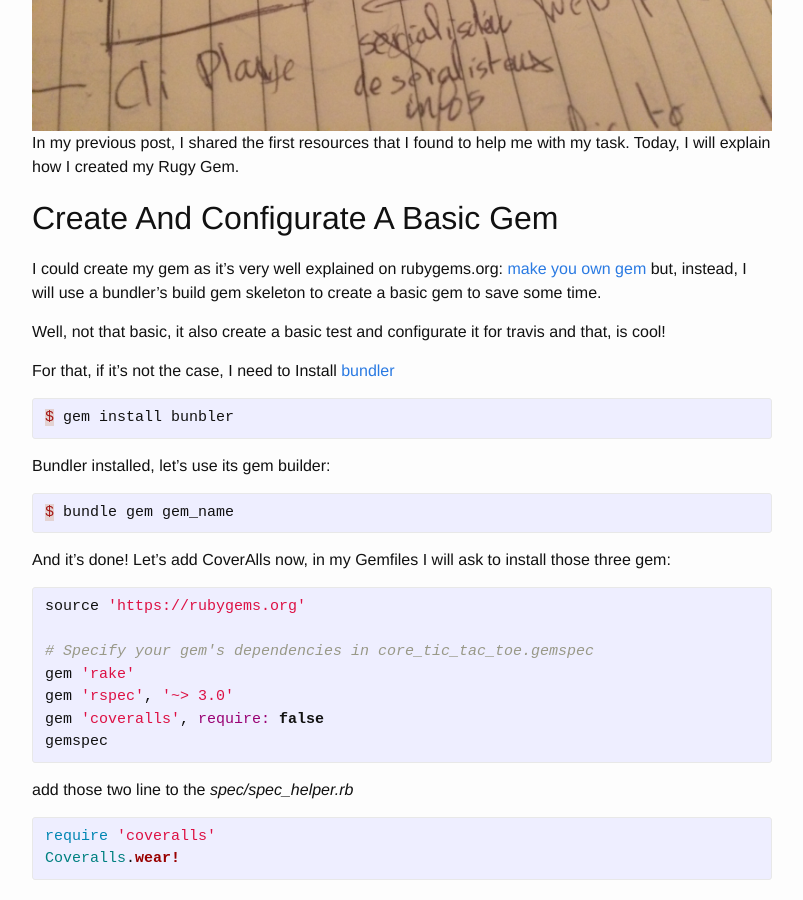
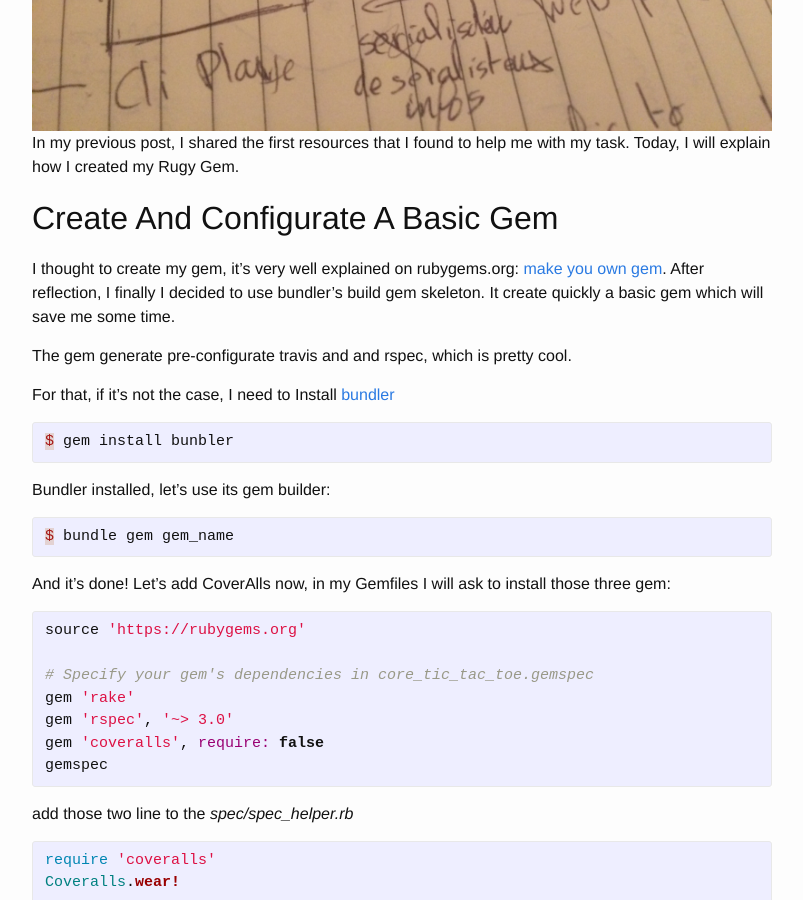
Before and after one commit to fabientownsend/fabientownsend.github.io, a Jekyll site: the page built from _posts/2016-10-12-create-package.markdown, in a window 1280 px wide and 900 px high, scrolled down 485 px. Shown: the whole window, without its empty margins (238-1041 px from the left). Built offline with Jekyll 4.4.1, drawn with Linux system fonts in a browser that asks for light colours.

Commit message:
some editing

```diff
--- a/_posts/2016-10-12-create-package.markdown
+++ b/_posts/2016-10-12-create-package.markdown
@@ -10,12 +10,12 @@ In my previous post, I shared the first resources that I found to help me
 with my task. Today, I will explain how I created my Rugy Gem.
 
 ## Create And Configurate A Basic Gem
-I could create my gem as it's very well explained on rubygems.org:
-[make you own gem](http://guides.rubygems.org/make-your-own-gem/) but, instead,
-I will use a bundler's build gem skeleton to create a basic gem to save some time.
+I thought to create my gem, it's very well explained on rubygems.org:
+[make you own gem](http://guides.rubygems.org/make-your-own-gem/).
+After reflection, I finally I decided to use bundler's build gem skeleton.
+It create quickly a basic gem which will save me some time.
 
-Well, not that basic, it also create a basic test and configurate it for travis
-and that, is cool!
+The gem generate pre-configurate travis and and rspec, which is pretty cool.
 
 For that, if it's not the case, I need to Install [bundler](https://rubygems.org)
 
```
